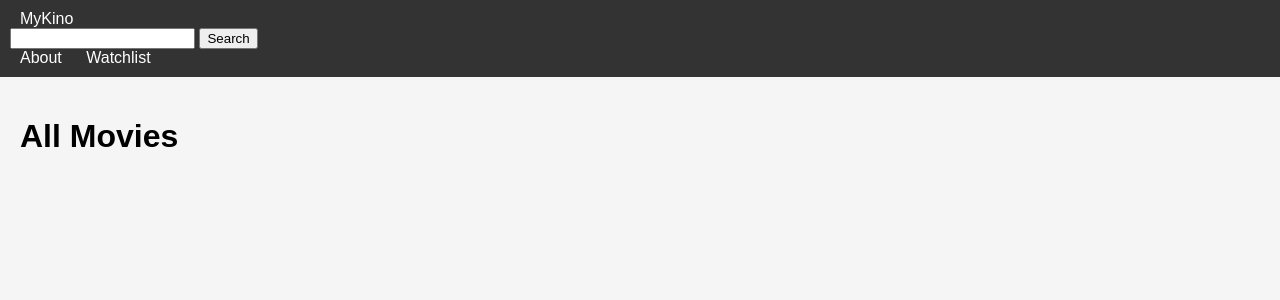
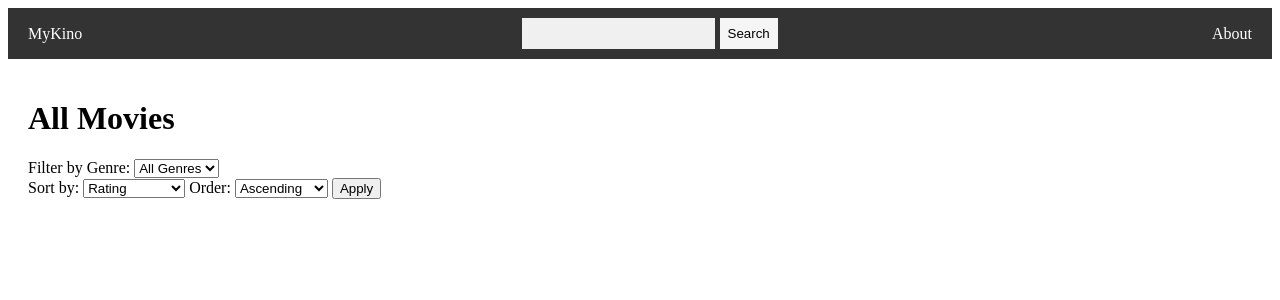
Before and after one commit to BogiSyderbo/MyKino, a Flask app: page / in a window 1280 px wide. Shown: the top 300 px of the page. Run offline with Flask 3, Linux system fonts and the light colour scheme; data that the repository does not hold is empty; some libraries are stand-ins or nearby versions.

Commit message:
sorty by filter by

```diff
--- a/app.py
+++ b/app.py
@@ -1,4 +1,4 @@
-from flask import Flask, render_template, redirect, url_for, session
+from flask import Flask, render_template, redirect, url_for, session, request
 from forms import SearchForm
 import psycopg2
 import psycopg2.extras
@@ -15,12 +15,33 @@ def get_db_connection():
 def home():
     conn = get_db_connection()
     cur = conn.cursor(cursor_factory=psycopg2.extras.DictCursor)
-    cur.execute('SELECT * FROM movies;')
+
+    # Get distinct genres from the database
+    cur.execute("SELECT DISTINCT genre FROM movies;")
+    genres = [row['genre'] for row in cur.fetchall()]
+
+     # Get filter and sort parameters from the request
+    filter_genre = request.args.get('genre')
+    sort_by = request.args.get('sort', 'rating')  # Default to sorting by rating
+    sort_order = request.args.get('order', 'desc')  # Default to descending order
+
+    # Build the SQL query dynamically based on user selections
+    sql_query = "SELECT * FROM movies"
+    if filter_genre:
+        sql_query += f" WHERE genre LIKE '%{filter_genre}%'"
+    sql_query += f" ORDER BY {sort_by} {sort_order};"
+
+    # Execute the SQL query
+    cur.execute(sql_query)
     movies = cur.fetchall()
+
     cur.close()
     conn.close()
-    form = SearchForm()
-    return render_template('home.html', movies=movies, form=form)
+
+    form = SearchForm()  # Create an instance of the SearchForm
+
+    return render_template('home.html', movies=movies, genres=genres, form=form)
+
 
 @app.route('/movie/<int:movie_id>')
 def movie_detail(movie_id):
@@ -100,23 +121,6 @@ def actor_movies(actor_id):
     form = SearchForm()
     return render_template('actor_movies.html', actor=actor, movies=movies, form=form)
 
-@app.route('/watchlist')
-def watchlist():
-    if 'user_id' not in session:
-        return redirect(url_for('watchlist'))
-    conn = get_db_connection()
-    cur = conn.cursor(cursor_factory=psycopg2.extras.DictCursor)
-    cur.execute('''
-        SELECT m.* FROM movies m
-        JOIN watchlist w ON m.id = w.movie_id
-        WHERE w.user_id = %s;
-    ''', (session['user_id'],))
-    watchlist = cur.fetchall()
-    cur.close()
-    conn.close()
-    form = SearchForm()
-    return render_template('watchlist.html', watchlist=watchlist, form=form)
-
 @app.route('/about')
 def about():
     form = SearchForm()
--- a/static/styles.css
+++ b/static/styles.css
@@ -1,43 +1,77 @@
-body {
-    font-family: Arial, sans-serif;
-    margin: 0;
-    padding: 0;
-    background-color: #f5f5f5;
+/* Navbar styles */
+nav {
+    background-color: #333;
+    color: white;
+    padding: 10px 20px;
+    display: flex;
+    align-items: center;
+    justify-content: space-between;
 }
 
-nav {
-    background-color: #333;
-    color: #fff;
-    padding: 10px;
-}
-
-nav a {
-    color: #fff;
-    margin: 0 10px;
+nav a, nav form {
+    color: white;
     text-decoration: none;
 }
 
+nav form {
+    display: flex;
+    align-items: center; /* Align form items vertically */
+}
+
+nav input[type="text"], nav input[type="submit"] {
+    padding: 8px;
+    margin-left: 5px;
+}
+
+nav input[type="text"] {
+    border: none;
+    background-color: #f0f0f0;
+}
+
+nav input[type="submit"] {
+    background-color: #f5f5f5;
+    border: none;
+    cursor: pointer;
+    color: black;
+}
+
+
+/* Improve responsiveness on smaller screens */
+@media (max-width: 600px) {
+    nav {
+        flex-direction: column;
+    }
+    nav a, nav form {
+        margin: 5px 0;
+    }
+}
+
+/* Container styles */
 .container {
     padding: 20px;
 }
 
+/* Movies grid styles */
 .movies {
     display: grid;
     grid-template-columns: repeat(auto-fit, minmax(150px, 1fr));
     gap: 20px;
 }
 
+/* Movie item styles */
 .movie {
     position: relative;
     cursor: pointer;
 }
 
+/* Movie image styles */
 .movie img {
     width: 100%;
     height: auto;
     display: block;
 }
 
+/* Movie title styles */
 .movie-title {
     position: absolute;
     bottom: 0;
@@ -51,6 +85,32 @@ nav a {
     transition: opacity 0.3s;
 }
 
+/* Movie title on hover styles */
 .movie:hover .movie-title {
     opacity: 1;
 }
+
+/* Style for the buttons */
+.button-container {
+    display: flex;
+    flex-direction: column;
+    height: 100%;
+    justify-content: space-between;
+    margin-left: 10px; /* Adjust as needed */
+}
+
+.order-button {
+    width: 30px; /* Adjust as needed */
+    height: 30px; /* Adjust as needed */
+    padding: 5px; /* Adjust as needed */
+    border: none;
+    background-color: transparent;
+    cursor: pointer;
+}
+
+/* Adjustments for responsiveness */
+@media (max-width: 600px) {
+    .button-container {
+        flex-direction: row;
+    }
+}
--- a/templates/base.html
+++ b/templates/base.html
@@ -11,12 +11,12 @@
         <a href="{{ url_for('home') }}">MyKino</a>
         <form action="{{ url_for('search') }}" method="post">
             {{ form.hidden_tag() }}
-            {{ form.search }}
-            {{ form.submit }}
+            {{ form.search(size=20) }} <!-- Adjust the size as needed -->
+            {{ form.submit(value='Search') }}
         </form>
         <a href="{{ url_for('about') }}">About</a>
-        <a href="{{ url_for('watchlist') }}">Watchlist</a>
     </nav>
+
     <div class="container">
         {% block content %}{% endblock %}
     </div>
--- a/templates/home.html
+++ b/templates/home.html
@@ -2,11 +2,34 @@
 
 {% block content %}
 <h1>All Movies</h1>
+<form action="{{ url_for('home') }}" method="get" id="filter-form">
+    <label for="genre">Filter by Genre:</label>
+    <select name="genre" id="genre">
+        <option value="">All Genres</option>
+        {% for genre in genres %}
+            <option value="{{ genre }}" {% if genre == selected_genre %}selected{% endif %}>{{ genre }}</option>
+        {% endfor %}
+    </select>
+    <div class="sort-section">
+        <label for="sort_by">Sort by:</label>
+        <select name="sort_by" id="sort_by">
+            <option value="rating" {% if sort_by == 'rating' %}selected{% endif %}>Rating</option>
+            <option value="runtime" {% if sort_by == 'runtime' %}selected{% endif %}>Runtime</option>
+            <option value="release_year" {% if sort_by == 'release_year' %}selected{% endif %}>Release Year</option>
+        </select>
+        <label for="order">Order:</label>
+        <select name="order" id="order">
+            <option value="asc" {% if order == 'asc' %}selected{% endif %}>Ascending</option>
+            <option value="desc" {% if order == 'desc' %}selected{% endif %}>Descending</option>
+        </select>
+        <button type="submit">Apply</button>
+    </div>
+</form>
 <div class="movies">
     {% for movie in movies %}
         <div class="movie">
             <a href="{{ url_for('movie_detail', movie_id=movie.id) }}">
-                <img src="{{ movie.poster }}" alt="{{ movie.title }}">
+                <img src="{{ movie.poster }}" alt="{{ movie.title }}" title="Rating: {{ movie.rating }}">
                 <div class="movie-title">{{ movie.title }}</div>
             </a>
         </div>
```
Also changed, not shown: templates/watchlist.html (deleted, +0 -15 lines).
